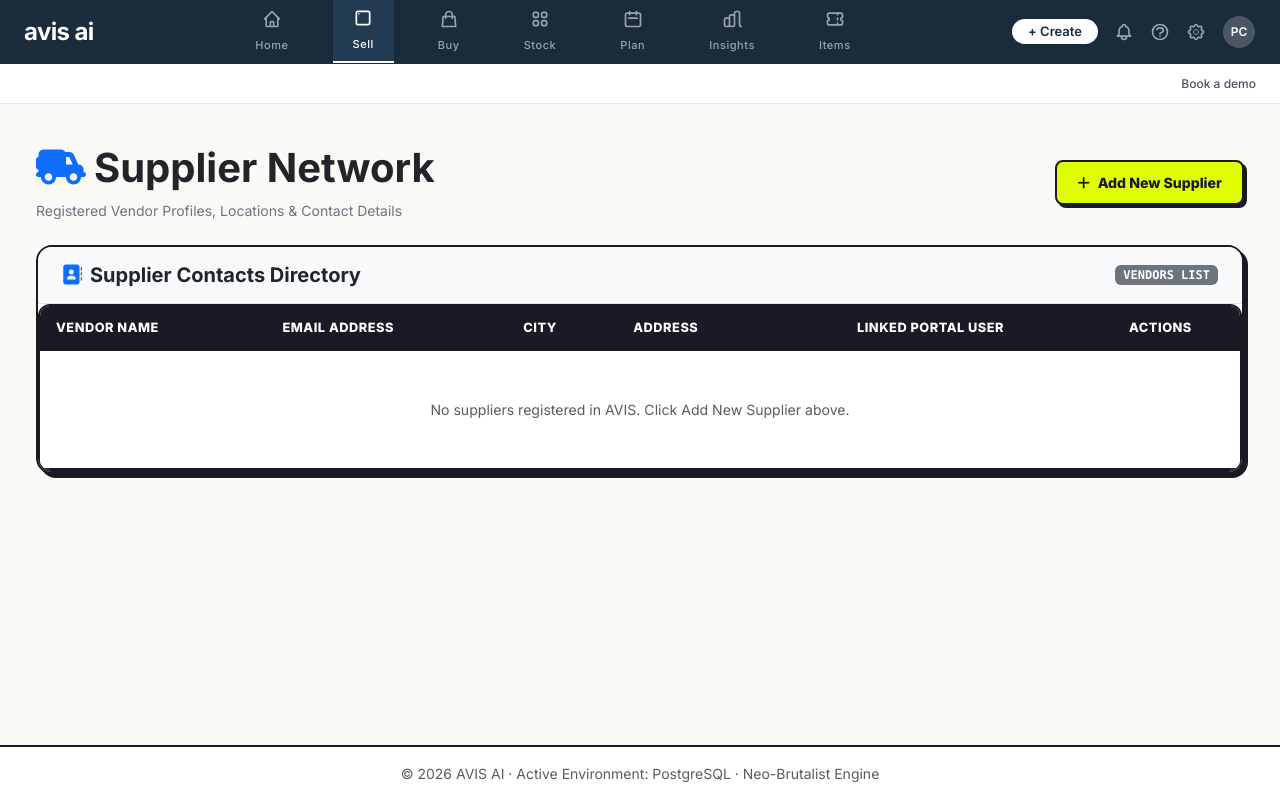
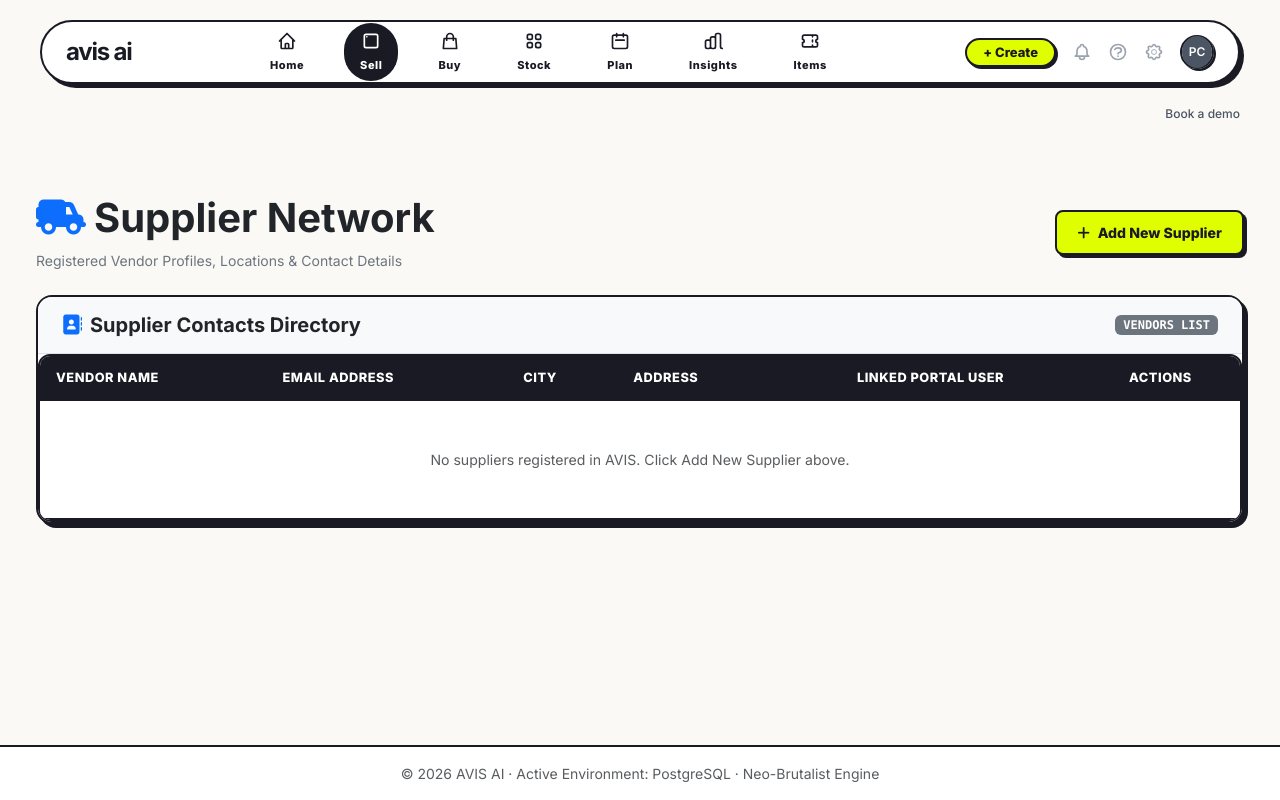
Before and after one commit to ParthChoudhary123/avis2, a Django app: page /manager/vendors/ in a window 1280 px wide. Run offline with Django 5.2, Linux system fonts and the light colour scheme; the visitor is signed in with stand-in values (Sample User, id 1); data that the repository does not hold is empty.

Commit message:
Refactor dashboard taskbar and sub-nav to match landing page floating design system, rounded border, and color scheme

```diff
--- a/inventory/templates/inventory/base_dashboard.html
+++ b/inventory/templates/inventory/base_dashboard.html
@@ -50,7 +50,11 @@
             display: flex !important;
             flex-direction: column !important;
             box-sizing: border-box;
-            background-color: #ffffff;
+            background-color: transparent !important;
+            pointer-events: none;
+        }
+        .fixed-top-header-wrapper > * {
+            pointer-events: auto;
         }
 
         /* Tier 1: Top Utility Bar */
@@ -80,19 +84,23 @@
 
         /* Tier 2: Top Header Navbar */
         .katana-navbar {
-            background-color: #1A2B3C !important; /* Deep Slate Navy Blue */
-            border-bottom: 1px solid #1f2d3d;
+            background-color: #ffffff !important; /* White background like landing */
+            border: var(--border-main) !important;
+            border-radius: 50px !important;
+            margin: 20px auto 10px !important;
             padding: 0 24px !important; /* px-6 */
             height: 64px !important; /* h-16 */
             position: relative !important;
-            width: 100% !important;
+            width: calc(100% - 40px) !important;
+            max-width: 1200px !important;
             display: flex !important;
             flex-direction: row !important;
             flex-wrap: nowrap !important;
-            align-items: stretch !important;
+            align-items: center !important;
             justify-content: space-between !important;
             box-sizing: border-box;
             overflow: visible !important;
+            box-shadow: 4px 4px 0px var(--border-color) !important;
         }
 
         .katana-navbar > div {
@@ -101,10 +109,10 @@
 
         .katana-brand {
             font-weight: 900;
-            color: #ffffff !important;
-            font-size: 1.5rem;
+            color: var(--text-dark) !important;
+            font-size: 1.45rem;
             text-transform: lowercase;
-            letter-spacing: -0.025em; /* tracking-tight */
+            letter-spacing: -1.2px;
             display: flex;
             align-items: center;
             height: 100%;
@@ -113,7 +121,7 @@
             flex-shrink: 0 !important;
             white-space: nowrap !important;
             min-width: fit-content !important;
-            font-family: 'Inter', system-ui, -apple-system, sans-serif;
+            font-family: var(--font-family) !important;
         }
 
         /* Top Navigation Tabs */
@@ -140,44 +149,52 @@
             flex-direction: column !important;
             align-items: center !important;
             justify-content: center !important;
-            color: #9ca3af !important; /* text-gray-400 */
+            color: var(--text-dark) !important;
             font-size: 11px !important; /* text-[11px] */
-            font-weight: 500;
+            font-weight: 800;
             letter-spacing: 0.05em; /* tracking-wide */
-            padding: 0 20px !important; /* px-5 */
+            padding: 8px 16px !important; /* px-5 */
             text-decoration: none;
             transition: color 0.15s, background-color 0.15s;
             cursor: pointer;
-            height: 100% !important;
+            height: auto !important;
             white-space: nowrap;
             flex-shrink: 0 !important;
-            gap: 4px !important;
+            gap: 2px !important;
             border-bottom: none !important;
         }
 
         .katana-nav-link:hover {
-            color: #ffffff !important;
+            color: #4f46e5 !important;
         }
 
         .katana-nav-link.active {
-            background-color: #223a52 !important; /* Active Tab Color block */
+            background-color: var(--text-dark) !important; /* Dark blue background pill like active */
             color: #ffffff !important;
-            border-bottom: 2px solid #ffffff !important;
+            border-radius: 30px !important;
+            padding: 8px 16px !important;
+            border-bottom: none !important;
+        }
+
+        .katana-nav-link.active:hover {
+            color: #ffffff !important;
         }
 
         /* Tier 3: Sub-Navigation Bar */
         .sub-nav-bar {
             position: relative !important;
-            width: 100% !important;
+            width: calc(100% - 40px) !important;
+            max-width: 1200px !important;
+            margin: 0 auto 10px !important;
             height: 40px !important;
-            background-color: #ffffff !important; /* Pure White background */
-            border-bottom: 1px solid #e5e7eb; /* border-gray-200 */
-            padding: 0 24px !important; /* px-6 */
+            background-color: transparent !important; /* Transparent like landing */
+            border-bottom: none !important;
+            padding: 0 !important; /* px-6 */
             display: flex !important;
             flex-direction: row !important;
             flex-wrap: nowrap !important;
             align-items: center !important;
-            gap: 24px !important; /* space-x-6 */
+            gap: 16px !important; /* space-x-6 */
             box-sizing: border-box;
             overflow-x: auto;
             -ms-overflow-style: none;  /* IE and Edge */
@@ -267,13 +286,13 @@
         .utility-icon-btn {
             background: transparent;
             border: none;
-            border-radius: 6px;
+            border-radius: 50% !important;
             width: 34px;
             height: 34px;
             display: flex;
             align-items: center;
             justify-content: center;
-            color: #9CA3AF;
+            color: var(--text-dark) !important;
             text-decoration: none;
             transition: all 0.15s;
             cursor: pointer;
@@ -298,7 +317,8 @@
             font-weight: 700;
             font-size: 0.85rem;
             cursor: pointer;
-            border: none;
+            border: var(--border-main) !important;
+            box-shadow: 2px 2px 0px var(--border-color);
         }
 
         /* User section */
@@ -653,7 +673,7 @@
             <!-- Far Right Zone: Action Control Utilities (Strict Horizontal Row) -->
             <div class="header-utilities h-100 d-flex align-items-center" style="flex-wrap: nowrap !important; gap: 16px;">
                 <!-- Primary Action Control (+ Create) -->
-                <button class="btn d-flex align-items-center" style="color: #1A2B3C !important; background-color: #ffffff !important; font-weight: 600; padding: 6px 16px; border-radius: 9999px; font-size: 13px; gap: 4px; flex-shrink: 0; line-height: 1; border: none;" onclick="alert('Creating new entry...');">
+                <button class="btn d-flex align-items-center" style="color: var(--text-dark) !important; background-color: var(--brand-lime) !important; border: var(--border-main) !important; box-shadow: 2px 2px 0px var(--border-color); font-weight: 800; padding: 6px 16px; border-radius: 30px; font-size: 13px; gap: 4px; flex-shrink: 0; line-height: 1; transition: all 0.1s ease-in-out;" onmouseover="this.style.transform='translate(-1px, -1px)'; this.style.boxShadow='3px 3px 0px var(--border-color)';" onmouseout="this.style.transform='none'; this.style.boxShadow='2px 2px 0px var(--border-color)';" onclick="alert('Creating new entry...');">
                     <span>+ Create</span>
                 </button>
 
@@ -726,7 +746,7 @@
     </div>
 
     <!-- Main Content Panel -->
-    <main class="flex-grow-1" style="margin-top: 104px !important; padding: 24px !important; max-width: 1600px !important; margin-left: auto !important; margin-right: auto !important; width: 100%;">
+    <main class="flex-grow-1" style="margin-top: 154px !important; padding: 24px !important; max-width: 1600px !important; margin-left: auto !important; margin-right: auto !important; width: 100%;">
         <div class="container-fluid">
             {% block content %}{% endblock %}
         </div>
```
Also changed, not shown: other parts of inventory/templates/inventory/base_dashboard.html (+18 -15 lines).
